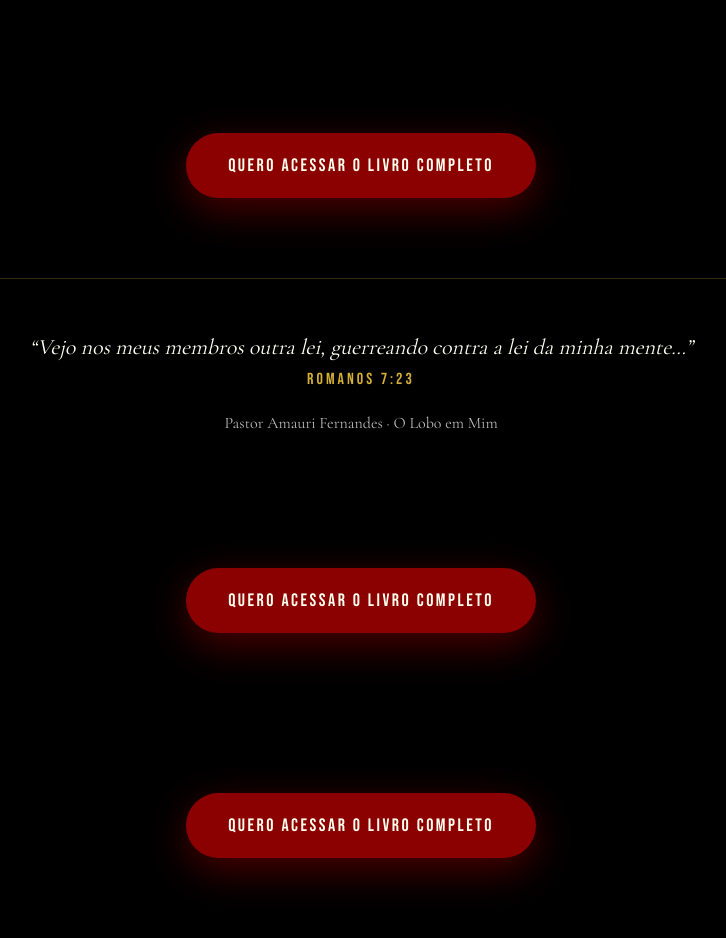
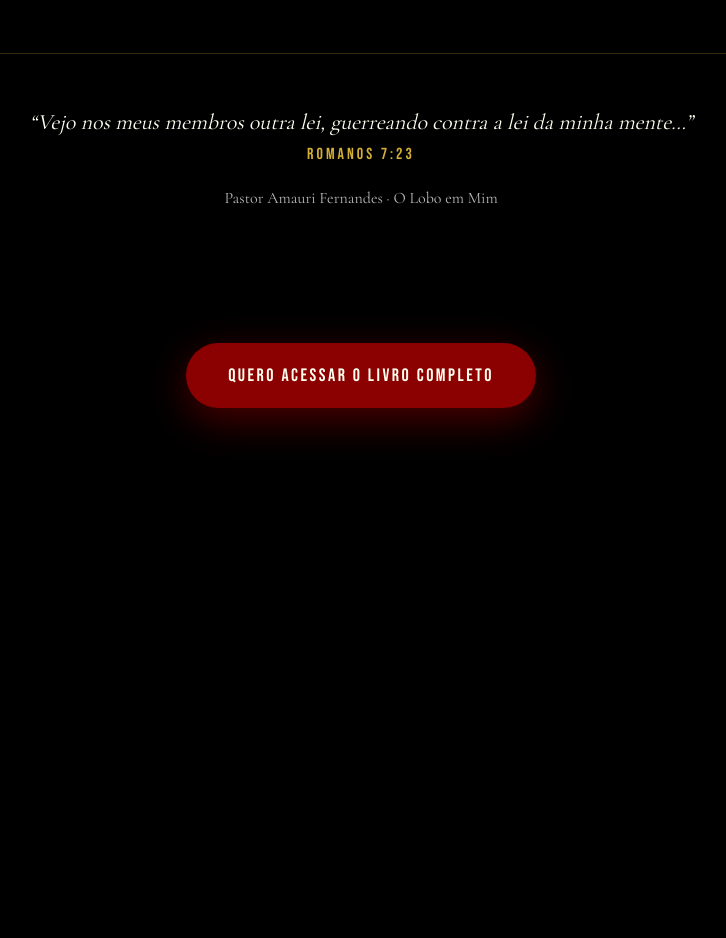
Before and after one commit to amaurifernandes5108/lobo-em-mim, a website: page index.html in a window 1280 px wide. Shown: the part 5540-6478 px from the top of the page, without its empty margins (279-1005 px from the left). After the commit the page ends 6028 px from the top, so only its background shows below. Drawn offline with nearby package versions, Linux system fonts and the light colour scheme; a script that the page names is missing.

Commit message:
Ajustar botões para conversão (2 CTAs)

```diff
--- a/index.html
+++ b/index.html
@@ -557,11 +557,7 @@ importHotmart();
 
 
 
-<section style="text-align:center;padding:80px 10%;background:#000;">
-  <a href="https://go.hotmart.com/E105549950G" class="cta" target="_blank">
-    QUERO ACESSAR O LIVRO COMPLETO
-  </a>
-</section>
+
 
 <footer>
     <p class="verse">
@@ -572,6 +568,8 @@ importHotmart();
   </footer>
 
 
+
+
 <section style="text-align:center;padding:80px 10%;background:#000;">
   <a href="https://go.hotmart.com/E105549950G" class="cta" target="_blank">
     QUERO ACESSAR O LIVRO COMPLETO
@@ -579,13 +577,3 @@ importHotmart();
 </section>
 </body>
 </html>
-
-
-
-
-
-<section style="text-align:center;padding:80px 10%;background:#000;">
-  <a href="https://go.hotmart.com/E105549950G" class="cta" target="_blank">
-    QUERO ACESSAR O LIVRO COMPLETO
-  </a>
-</section>
```
